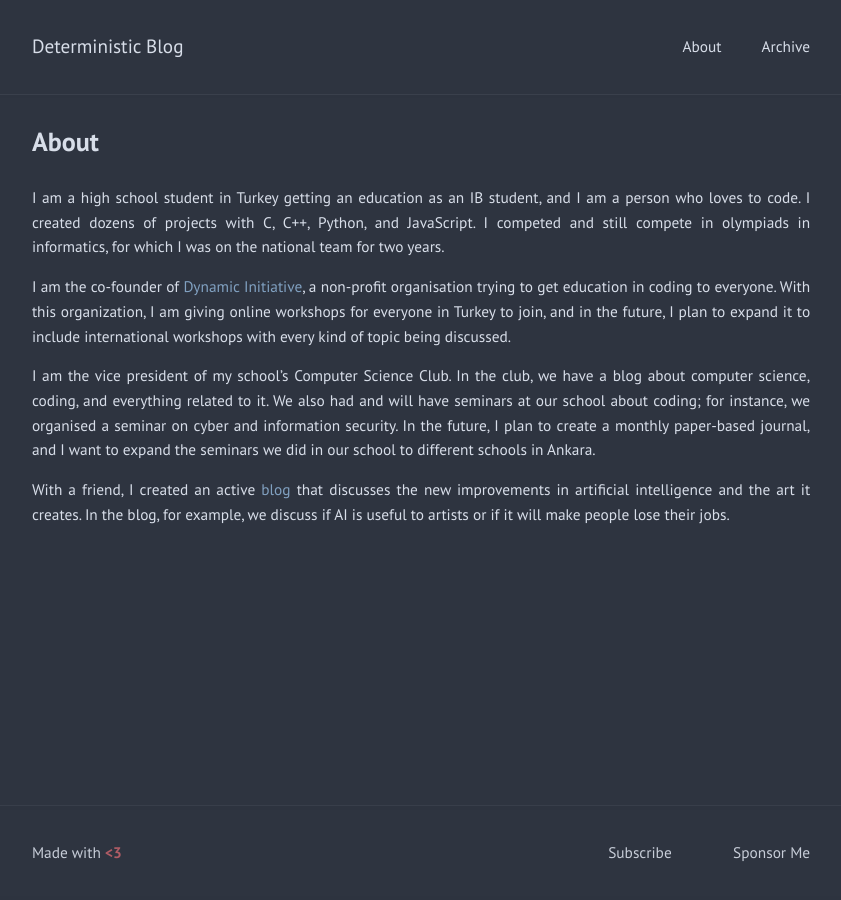
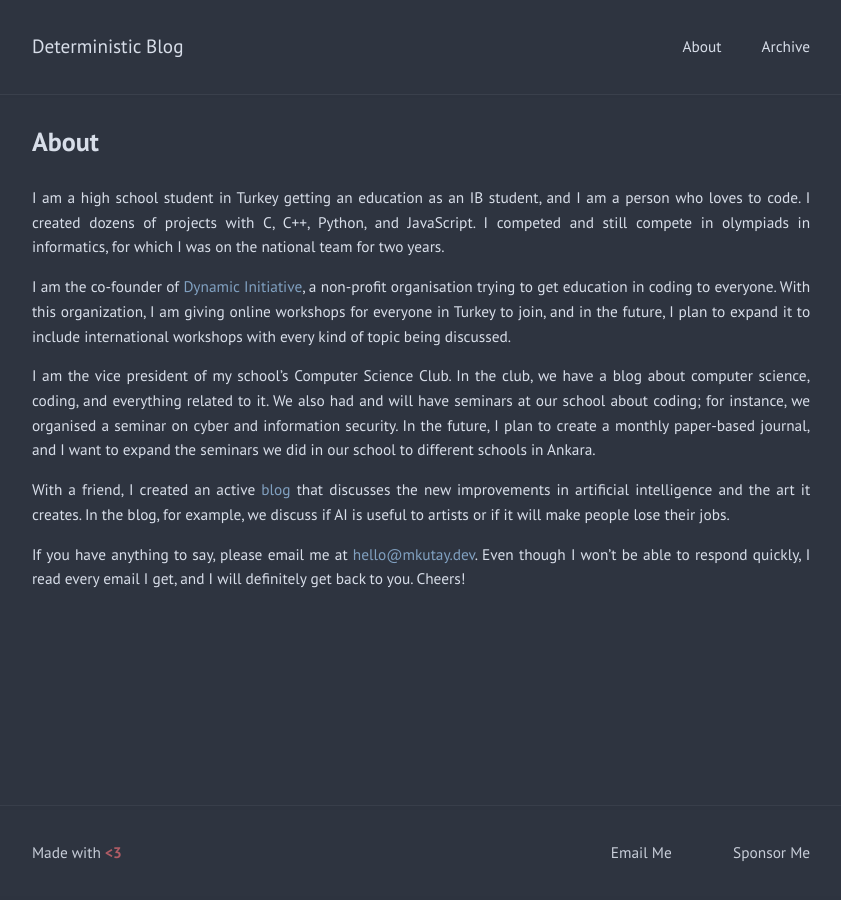
Before and after one commit to mkutay/deterministic-blog-old, a Jekyll site: the page built from _pages/about.md, in a window 1280 px wide. Shown: the whole page, without its empty margins (219-1060 px from the left). Built offline with Jekyll 4.4.1, drawn with Linux system fonts in a browser that asks for light colours.

```diff
--- a/_config.yml
+++ b/_config.yml
@@ -18,8 +18,9 @@
 external: # for available icons see fontawesome.com/icons
   # - {title: "Mail", icon: "envelope", url: "mailto:mkutaybzkrt01101011@gmail.com", include_title: false}
   - {title: "Github", icon: "github", url: "https://github.com/MKutay", include_title: false}
-  - {title: "Subscribe", icon: "envelope", url: "https://deterministic-blog.beehiiv.com/subscribe", include_title: true}
+  - {title: "Email Me", icon: "envelope", url: "mailto:hello@mkutay.dev", include_title: true}
   - {title: "Sponsor Me", icon: "heart", url: "https://github.com/sponsors/MKutay?o=esb", include_title: true}
+
 
 comments:
 #  disqus_shortname: ""    # see https://disqus.com/
--- a/_pages/about.md
+++ b/_pages/about.md
@@ -11,3 +11,5 @@
 I am the vice president of my school's Computer Science Club. In the club, we have a blog about computer science, coding, and everything related to it. We also had and will have seminars at our school about coding; for instance, we organised a seminar on cyber and information security. In the future, I plan to create a monthly paper-based journal, and I want to expand the seminars we did in our school to different schools in Ankara.
 
 With a friend, I created an active [blog](https://cookieblog.net) that discusses the new improvements in artificial intelligence and the art it creates. In the blog, for example, we discuss if AI is useful to artists or if it will make people lose their jobs.
+
+If you have anything to say, please email me at [hello@mkutay.dev](mailto:hello@mkutay.dev). Even though I won't be able to respond quickly, I read every email I get, and I will definitely get back to you. Cheers!
```
Also changed, not shown: _posts/2023-10-08-trying-to-go-to-college.md (added, +17 -0 lines).
